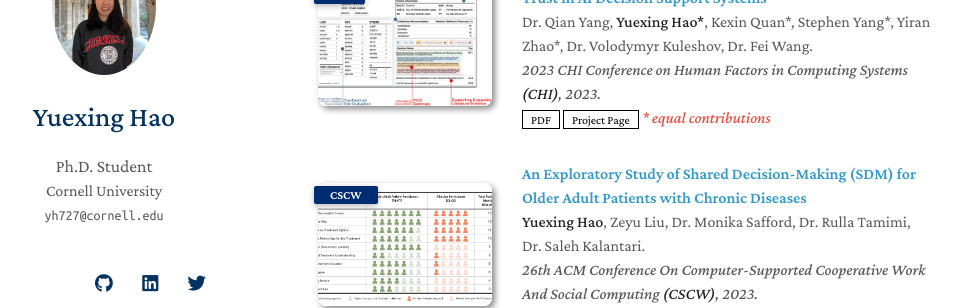
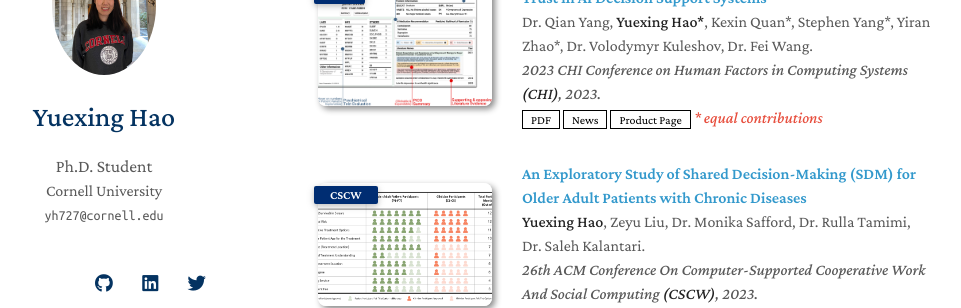
Before and after one commit to YuexingHao/Yuexing-Hao, a Jekyll site: the page built from index.md, in a window 1280 px wide and 900 px high, scrolled down 891 px. Shown: the part 148-456 px from the top of the window, without its empty margins (172-1133 px from the left). Built offline with Jekyll 4.4.1, drawn with Linux system fonts in a browser that asks for light colours; nearby versions of some CDN libraries; a style sheet for code colours, icons or effects is not loaded; our own code applies the rules of GitHub Pages for plain Markdown files.

Commit message:
Update publications.md

```diff
--- a/_includes/publications.md
+++ b/_includes/publications.md
@@ -24,14 +24,14 @@
       {% if link.pdf %}
       <a href="{{ link.pdf }}" class="btn btn-sm z-depth-0" role="button" target="_blank" style="font-size:12px;">PDF</a>
       {% endif %}
+      {% if link.news %}
+      <a href="{{ link.news }}" class="btn btn-sm z-depth-0" role="button" target="_blank" style="font-size:12px;">News</a>
+      {% endif %}
       {% if link.code %}
-      <a href="{{ link.code }}" class="btn btn-sm z-depth-0" role="button" target="_blank" style="font-size:12px;">NEWS</a>
+      <a href="{{ link.code }}" class="btn btn-sm z-depth-0" role="button" target="_blank" style="font-size:12px;">Codes</a>
       {% endif %}
       {% if link.page %}
-      <a href="{{ link.page }}" class="btn btn-sm z-depth-0" role="button" target="_blank" style="font-size:12px;">Project Page</a>
-      {% endif %}
-      {% if link.bibtex %}
-      <a href="{{ link.bibtex }}" class="btn btn-sm z-depth-0" role="button" target="_blank" style="font-size:12px;">BibTex</a>
+      <a href="{{ link.page }}" class="btn btn-sm z-depth-0" role="button" target="_blank" style="font-size:12px;">Product Page</a>
       {% endif %}
       {% if link.notes %}
       <strong> <i style="color:#e74d3c">{{ link.notes }}</i></strong>
```
